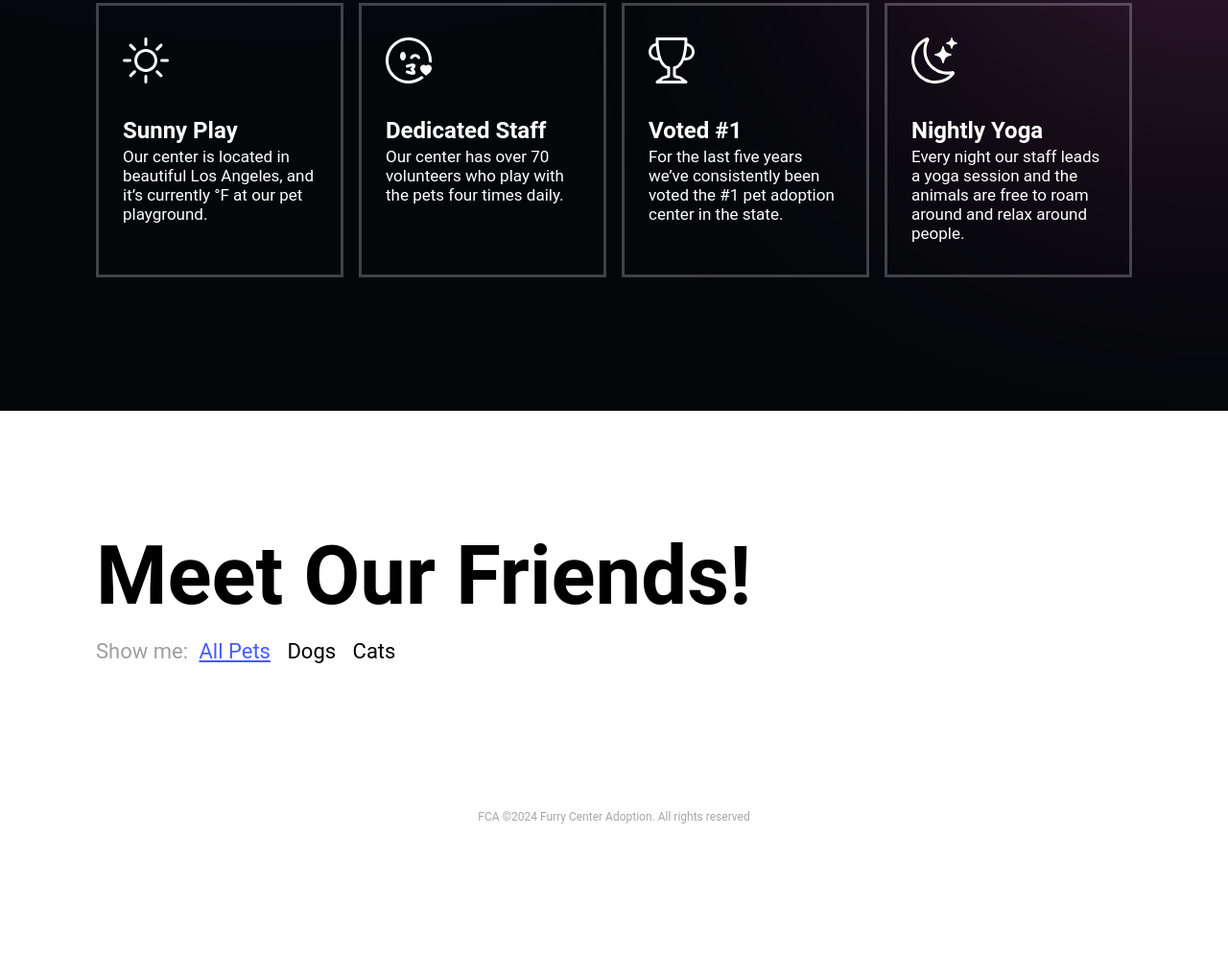
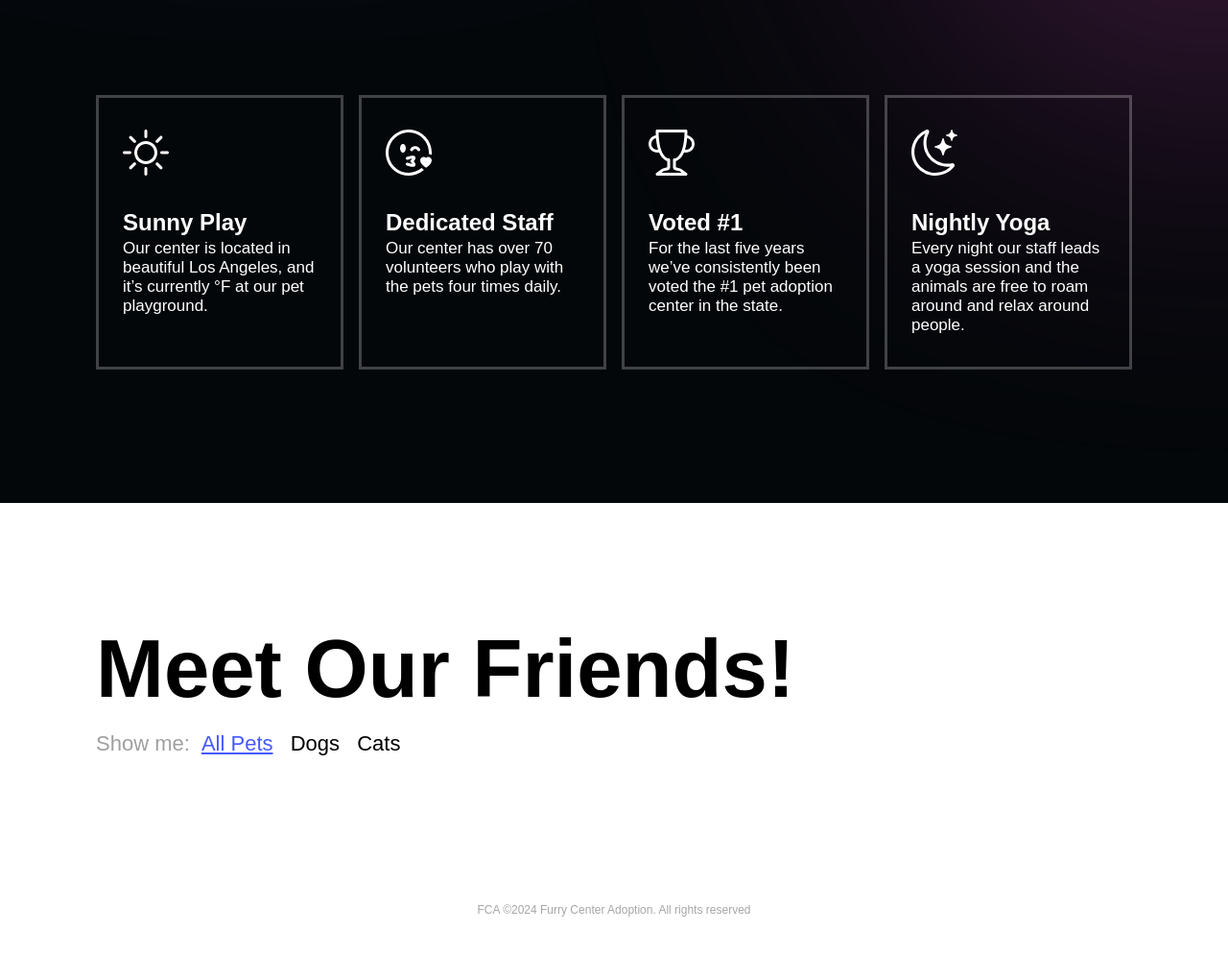
Before and after one commit to Jaycelab/Fur-City-Adoption, a website: page public/index.html in a window 1280 px wide. Shown: the part 561-1581 px from the top of the page at 96% size. Before the commit the page ends 1484 px from the top, so only its background shows below. Drawn offline with Linux system fonts and the light colour scheme; no server answers.

Commit message:
updated overal page font

```diff
--- a/public/styles.css
+++ b/public/styles.css
@@ -1,4 +1,4 @@
-@import url("https://fonts.googleapis.com/css2?family=Source+Sans+3:ital,wght@0,200..900;1,200..900&display=swap");
+@import url("https://fonts.googleapis.com/css2?family=Source+Sans+3:ital,wght@0,200;1,200&display=swap");
 
 body,
 html {
@@ -13,7 +13,10 @@
 }
 
 body {
-  font-family: "Source Sans", "Roboto", "Open Sans", Courier, sans-serif;
+  font-family: "Source Sans 3", sans-serif, Arial;
+  font-optical-sizing: auto;
+  font-weight: 200;
+  font-style: normal;
   /*font-optical-sizing: auto;
   font-style: normal;*/
 }
@@ -183,7 +186,10 @@
   /*remove default css properties for button*/
   background-color: transparent;
   border: none;
-  font-family: "Source Sans", "Roboto", "Open Sans", Courier, sans-serif;
+  font-family: "Source Sans 3", sans-serif, Arial;
+  font-optical-sizing: auto;
+  font-weight: 200;
+  font-style: normal;
   font-size: 1.15rem;
   cursor: pointer;
 }
```
